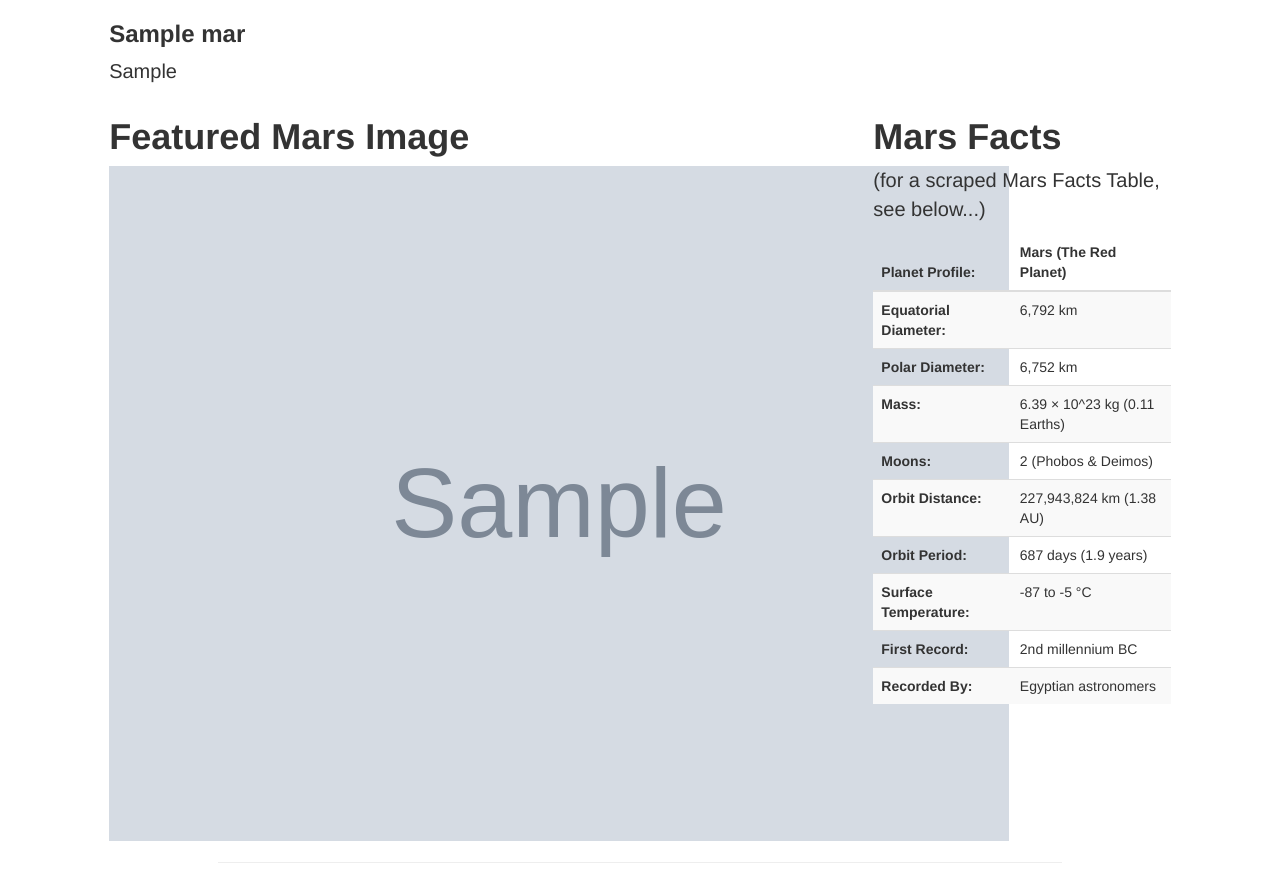
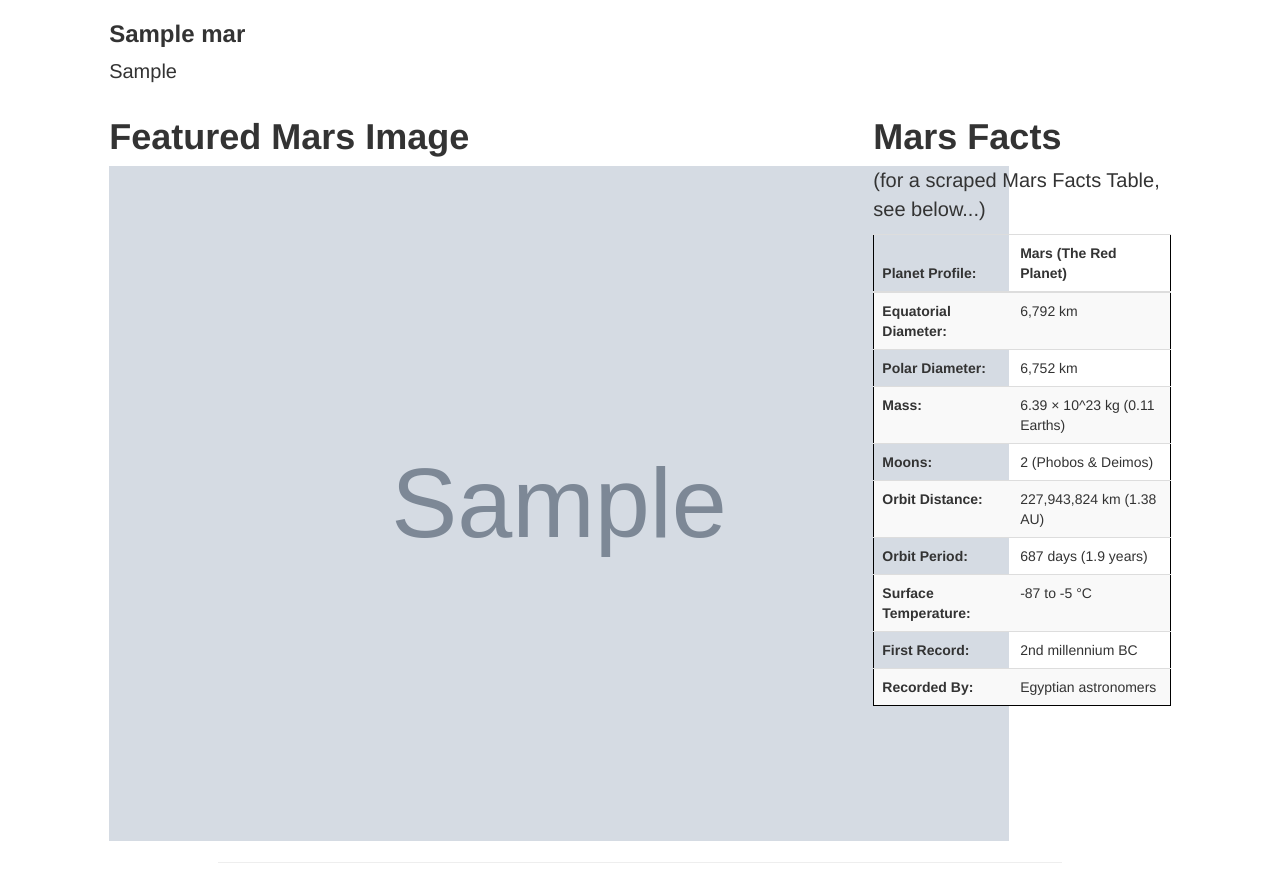
Before and after one commit to SofiaAS1/Web-Scraping-Challenge, a Flask app: page / in a window 1280 px wide. Shown: the part 420-1303 px from the top of that part. Run offline with Flask 2, Linux system fonts and the light colour scheme; a database or web service that is not in the repository returns one stand-in record (Sample ...); the page is wider than the window, and the part outside it is not shown; some libraries are stand-ins or nearby versions.

Commit message:
updating hw again

```diff
--- a/Missions_to_Mars/scrape_mars.py
+++ b/Missions_to_Mars/scrape_mars.py
@@ -89,8 +89,8 @@ def scrape_info():
     df = tables[0]
     df.columns = ['Planet Profile:', 'Mars (The Red Planet)']
     df.set_index('Planet Profile:', inplace=True)
-    html_table_n = df.to_html()
-    html_table = html_table_n.replace('\n', '')
+    html_table = df.to_html()
+    # html_table = html_table_n.replace('\n', '')
 
     # Storing data in my dictionary
     mars_data = {
--- a/Missions_to_Mars/static/css/style.css
+++ b/Missions_to_Mars/static/css/style.css
@@ -10,7 +10,8 @@ h3 {
 p {
  font-size:20px;
 }
-img {
+table {
+    border: 1px solid black;
 
 }
 .display-4 {
```
